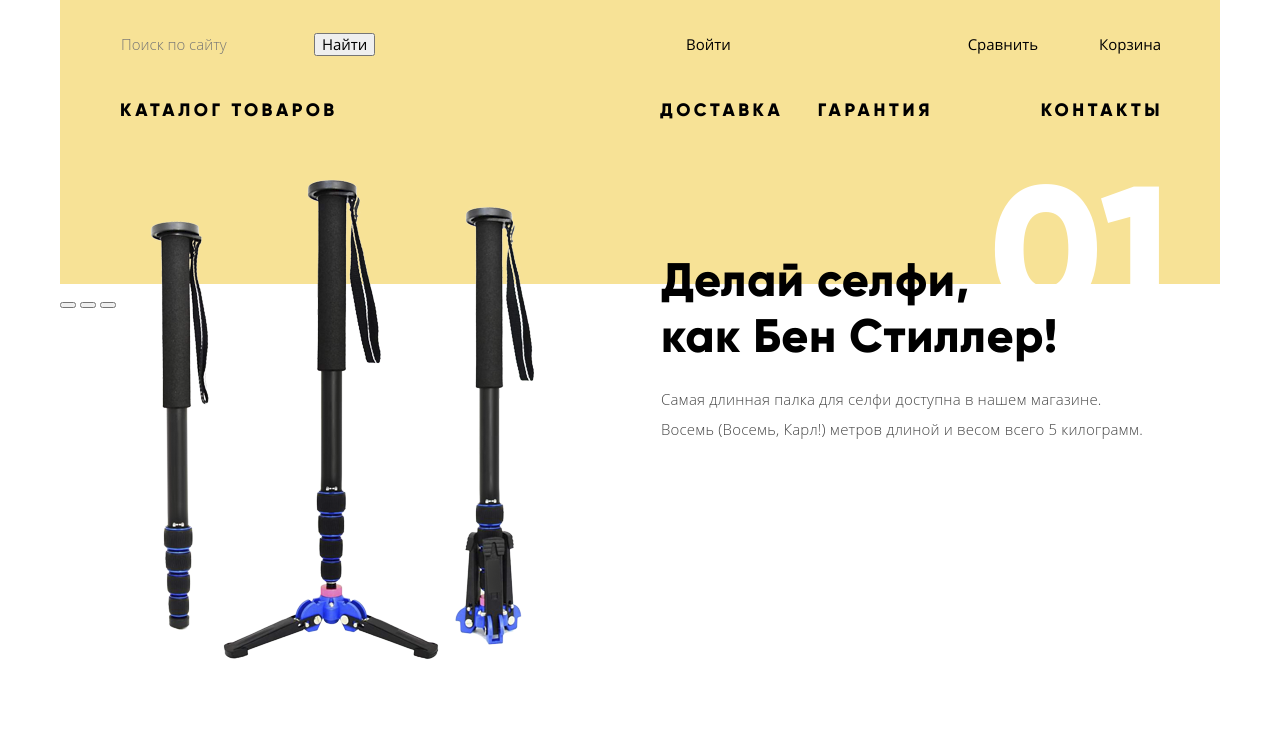
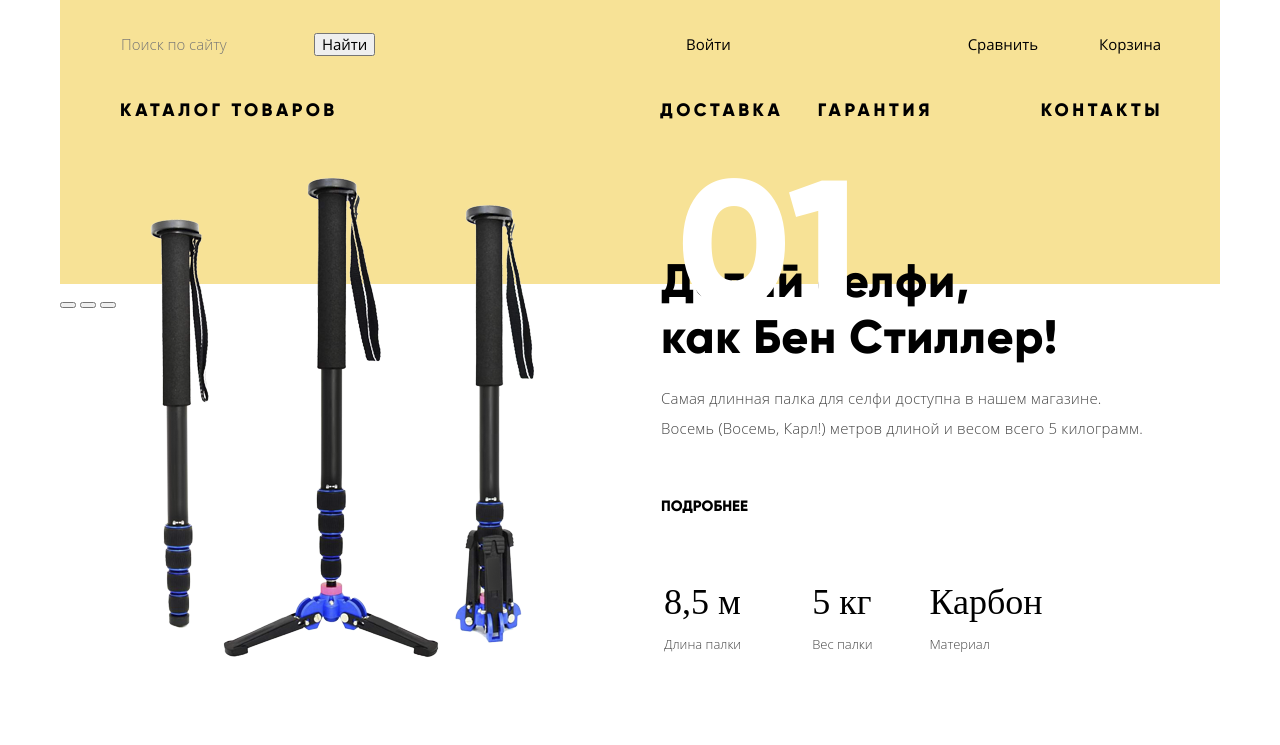
Before and after one commit to cazendal/597871-device, a plain HTML site: page index.html in a window 1280 px wide. Shown: the part 55-800 px from the top of the page. Drawn offline with Linux system fonts and the light colour scheme; files whose address does not match are found by name; a web font is replaced by a local one.

Commit message:
Правка

```diff
--- a/css/style.css
+++ b/css/style.css
@@ -218,17 +218,39 @@ a {
 }
 
 .slider {
+    margin-bottom: 105px;
+}
+.slider-item {
+    display: flex;
+    list-style-type: none;
+    flex-direction: row;
+    justify-content: space-between;
+}
+.slider-numbers {
     margin: 0px;
     padding: 0px;
-    display: block;
-    position: relative;
-    min-height: 486px;
-
+    position: absolute;
+    top: 210px;
+    right: 420px;
+    font-family: "Gilroy";
+    font-weight: 800;
+    font-size: 179.2px;
+    line-height: 179px;
+    letter-spacing: 0.5px;
+    color: #ffffff;
 }
-.slider-list li {
-    display: inline;
-    margin: 0px;
-    padding: 0px;
+.slider-wrapper-img {
+    display: flex;
+    flex-direction: column;
+    margin-left: 50px;
+    margin-right: 40px;
+    margin-top: -155px;
+}
+.slider-wrapper-description {
+    display: flex;
+    flex-direction: column;
+    margin-right: 77px;
+    margin-top: -115px;
 }
 
 .slider-heading {
@@ -238,54 +260,19 @@ a {
     line-height: 56px;
     color: #000000;
     text-align: left;
-    position: relative;
-    top: -101px;
-    padding-left: 561px;
     letter-spacing: 0.55px;
     word-spacing: 0.1px;
 }
-
-.description {
+.slider-description {
     font-family: "Open Sans light";
     font-weight: 300;
     font-size: 15px;
     line-height: 30px;
     color: #464646;
-    margin: 0px;
-    padding: 0px;
+    letter-spacing: 0.18px;
+    position: relative;
+    top: -36px;
 }
-.slider-description {
-    position: relative;
-    top: -615px;
-    padding-left: 561px;
-    letter-spacing: 0.18px;
-}
-
-.slider-numbers {
-    margin: 0px;
-    padding: 0px;
-    position: absolute;
-    top: -123px;
-    right: 48px;
-    font-family: "Gilroy";
-    font-weight: 800;
-    font-size: 179.2px;
-    line-height: 179px;
-    letter-spacing: 0.5px;
-    color: #ffffff;
-}
-
-.slider-item-img {
-    position: relative;
-    width: 384px;
-    height: 486px;
-    top: -328px;
-    padding-left: 50px;
-}
-.slider-item-value {
-    padding-left: 600px;
-    }
-
 
  .slider-link {
     font-family: "Gilroy";
@@ -301,31 +288,26 @@ a {
     font-size: 13px;
     line-height: 20px;
     color: #464646;
-}
+    position: relative;
+    top: 113px;
+  }
 .value-name {
     font-family: "Gilroy light";
     font-weight: 300;
     font-size: 36px;
     line-height: 48px;
     color: #000000;
+    position: relative;
+    top: 33px;
 }
 
-.catalogue-list-name {
-    font-family: "Gilroy";
-    font-weight: 800;
-    font-size: 18px;
-    line-height: 24px;
-    color: #000000;
- }
-
-
-.slider-link {
+/* .slider-link {
     text-transform: uppercase;
     line-height: 8px;
     font-size: 18px;
     padding-left: 600px;
     top: -500px;
-}
+}  */
 /*
 .slider-link:hover {
     height: 40px;
@@ -338,7 +320,13 @@ a {
     transition: 300ms ease;
 } */
 
-
+.catalogue-list-name {
+    font-family: "Gilroy";
+    font-weight: 800;
+    font-size: 18px;
+    line-height: 24px;
+    color: #000000;
+ }
 .catalogue-list {
     margin: 0;
     padding: 0;
@@ -384,10 +372,15 @@ a {
 }
 
 .slider-services {
-    margin: 0;
-    padding: 0;
-    background: #e5e5e5;
+   display: flex;
+   background: #e5e5e5;
 }
+
+.slider-services-buttons,
+.slider-services-descriptions {
+    list-style-type: none;
+}
+
 .partners-logotypes {
     margin: 0;
     padding: 0;
--- a/index.html
+++ b/index.html
@@ -110,12 +110,16 @@
       </div>
 
       <ul class="slider-list">
+
         <li class="slider-item">
-          <h2 class="slider-heading">Делай селфи,</br>как Бен Стиллер!</h2>
+          <p class="slider-numbers">01</p>
+          <div class="slider-wrapper-img">
             <a class="slider-item-img">
               <img src="img/monopod.png" alt="Изображение монопода" width="384" height="486">
             </a>
-          <p class="slider-numbers">01</p>
+          </div>
+          <div class="slider-wrapper-description">
+            <h2 class="slider-heading">Делай селфи,</br>как Бен Стиллер!</h2>
             <p class="description slider-description">Самая длинная палка для селфи доступна в нашем магазине. </br> Восемь (Восемь, Карл!) метров длиной и весом всего
               5 килограмм.
             </p>
@@ -130,20 +134,24 @@
               </thead>
               <tbody class="item-parameters">
                 <tr class="value-names">
-                <td class="value-name">8,5</td>
+                  <td class="value-name">8,5 м</td>
                   <td class="value-name">5 кг</td>
                   <td class="value-name">Карбон</td>
                 </tr>
               </tbody>
             </table>
+          </div>
         </li>
 
         <!-- <li class="slider-item">
-            <h2 class="slider-heading">Худеем </br> правильно!</h2>
+          <p class="slider-numbers">02</p>
+          <div class="slider-wrapper-img">
             <a class="slider-item-img">
               <img src="img/fitness-bracelet.png" alt="Изображение фитнесс браслета" width="345" height="485">
             </a>
-            <p class="slider-numbers">02</p>
+          </div>
+          <div class="slider-wrapper-description">
+            <h2 class="slider-heading">Худеем </br> правильно!</h2>
             <p class="description slider-description">Мотивирующие фитнес-браслеты помогут найти в себе силы не пропускать занятия и соблюдать диету.</p>
             <a class="slider-link" href="about-fitness-bracelet.html">Подробнее</a>
             <table class="slider-item-value">
@@ -158,14 +166,18 @@
                 </tr>
               </tbody>
             </table>
+          </div>
         </li>
 
         <li class="slider-item">
-            <h2 class="slider-heading">Порхает как бабочка,</br> жалит как пчела!</h2>
+          <p class="slider-numbers">03</p>
+          <div class="slider-wrapper-img">
             <a class="slider-item-img">
               <img src="img/quadrocopter.png" alt="Изображение квадрокоптера" width="526" height="334">
             </a>
-            <p class="slider-numbers">03</p>
+          </div>
+          <div class="slider-wrapper-description">
+            <h2 class="slider-heading">Порхает как бабочка,</br> жалит как пчела!</h2>
             <p class="description slider-description">Этот обычный, на первый взгляд, квадрокоптер оснащен мощным лазером, замаскированным под стандартную камеру.</p>
             <a class="slider-link" href="about-quadrocopter.html">Подробнее</a>
             <table class="slider-item-value">
@@ -182,8 +194,9 @@
                 </tr>
               </tbody>
             </table>
-          </li>
-      </ul> -->
+          </div>
+        </li> -->
+      </ul>
 
     </section>
 
@@ -250,6 +263,7 @@
 
     <section class="slider-services">
       <h2 class="visually-hidden">Принципы работы</h2>
+
       <ul class="slider-services-buttons">
 
         <li class="slider-services-buttons-item selected">
@@ -274,7 +288,7 @@
             поднимая его на ваш этаж</p>
         </li>
 
-        <li class="slider-services-descriptions-item">
+        <!-- <li class="slider-services-descriptions-item">
           <h2 class="info-heading">Гарантия</h2>
           <p class="description slider-services-description">Если из-за возгорания купленного у нас товара у вас сгорит дом — не переживайте, мы выдадим вам новый. Товар, не
             дом, конечно же.</p>
@@ -284,7 +298,7 @@
           <h2 class="info-heading">Кредит</h2>
           <p class="description slider-services-description">Залезть в долговую яму стало проще! Кредитные консультанты подберут для вас наиболее выгодные условия кредита.
             Выгодные для нашего банка, разумеется.</p>
-        </li>
+        </li> -->
 
       </ul>
     </section>
```
Lines whose indentation alone changed are shown as unchanged.
